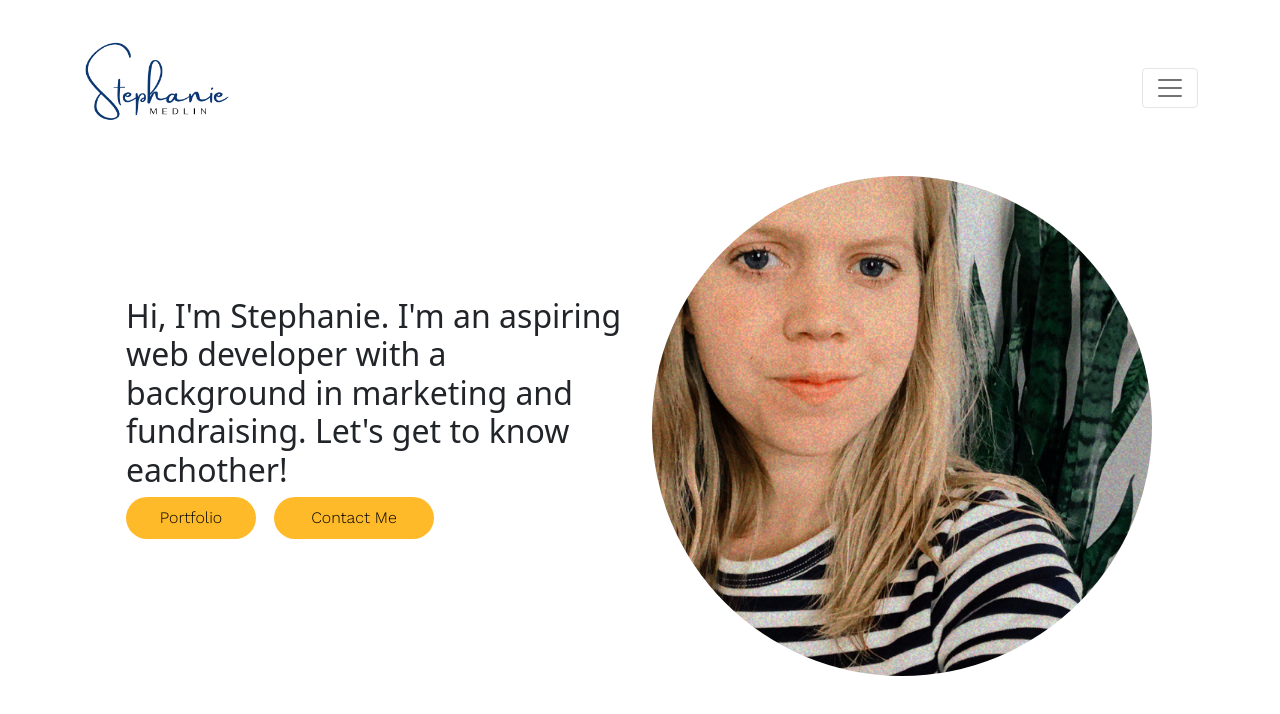
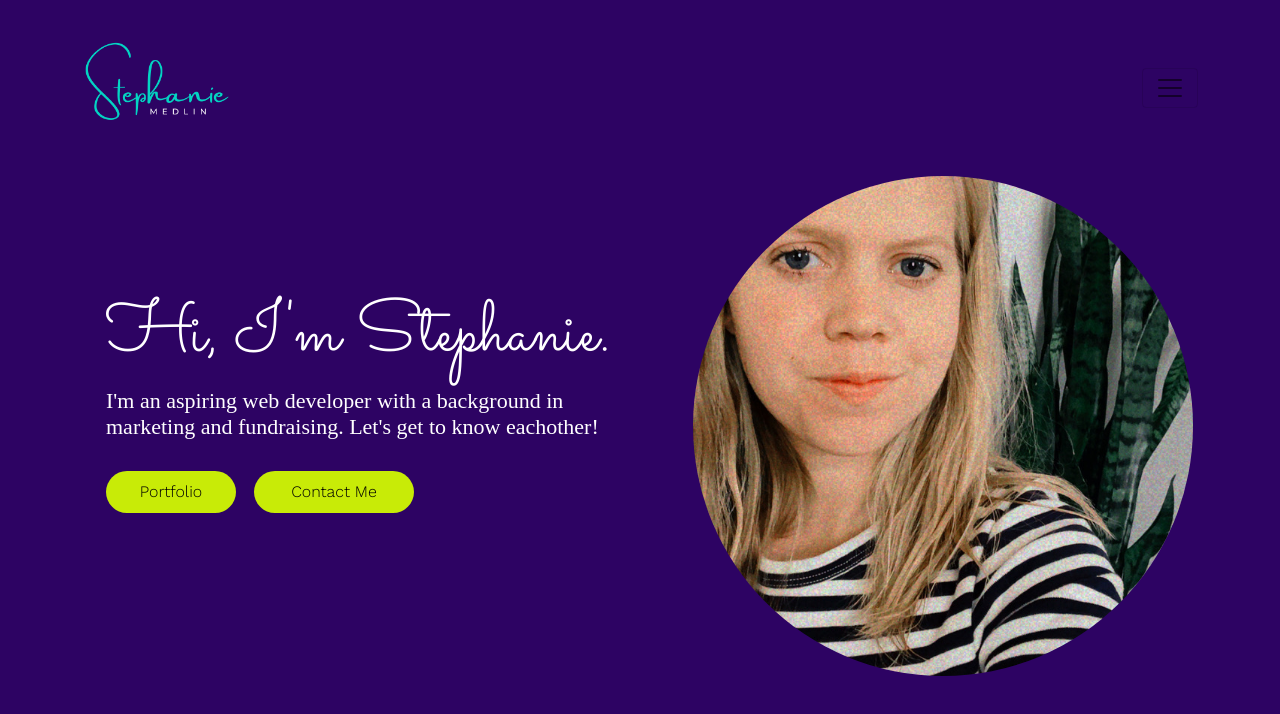
Before and after one commit to smedlin13/sm_portfolio_winter21, a React (Create React App) app in the folder client/: page / in a window 1280 px wide. Shown: the top 714 px of the page. Built offline with nearby package versions, Linux system fonts and the light colour scheme.

Commit message:
changed color scheme

```diff
--- a/client/package.json
+++ b/client/package.json
@@ -1,7 +1,7 @@
 {
   "name": "client",
   "version": "0.1.0",
-  "private": true,
+  "private": false,
   "dependencies": {
     "@formspark/use-formspark": "^0.1.38",
     "@testing-library/jest-dom": "^5.14.1",
@@ -15,7 +15,8 @@
     "react-router-dom": "^6.2.1",
     "react-scripts": "5.0.0",
     "styled-components": "^5.3.3",
-    "web-vitals": "^2.1.0"
+    "web-vitals": "^2.1.0",
+    "webpack": "^5.72.0"
   },
   "proxy": "http://localhost:3001",
   "scripts": {
--- a/client/public/index.html
+++ b/client/public/index.html
@@ -34,18 +34,19 @@
     <link href="https://fonts.googleapis.com/css2?family=Montserrat:wght@200;400;500;700&display=swap" rel="stylesheet">
 
     <style>
-      body {
+      html, body {
         font-family: 'Open Sans', sans-serif;
         font-family: 'Sacramento', cursive;
         font-family: 'Work Sans', sans-serif;
         font-family: 'Montserrat', sans-serif;
+        background-color: #2D0363 ;
       }
     </style>
 
   </head>
   <body>
     <noscript>You need to enable JavaScript to run this app.</noscript>
-    <div id="root"></div>
+    <div id="root" ></div>
     <!--
       This HTML file is a template.
       If you open it directly in the browser, you will see an empty page.
--- a/client/src/App.css
+++ b/client/src/App.css
@@ -1,5 +1,6 @@
 .App {
   text-align: center;
+
 }
 
 .App-logo {
--- a/client/src/App.js
+++ b/client/src/App.js
@@ -8,12 +8,13 @@ import ContactForm from './components/contacts/ContactForm';
 import MainNav from './components/shared/MainNav';
 import { Container } from 'react-bootstrap';
 import Blogs from './components/shared/Blogs';
-import { HeaderTop } from './styles/sharedStyles';
+import { HeaderTop, PageStyle } from './styles/sharedStyles';
 
 const App = () => (
   <>
   <MainNav />
-  <Container >
+  <PageStyle >
+  {/* <Container > */}
   <Routes>
     <Route exact path='/' element={<Home /> } />
     <Route exact path='/home' element={<Home /> } />
@@ -25,7 +26,9 @@ const App = () => (
 
     <Route path='/*' element={<NoMatch />} />
     </Routes>
-    </Container>
+    </PageStyle>
+    {/* </Container> */}
+
   </>
 )
 
--- a/client/src/components/shared/Home.js
+++ b/client/src/components/shared/Home.js
@@ -1,27 +1,49 @@
 import { Image } from 'react-bootstrap';
 import { Container, Row, Col } from 'react-bootstrap';
-import { Title, ParaHome, ContainerBox, Experience, Button, ImageText, HeaderTop } from '../../styles/sharedStyles';
+import { Title, ParaHome, ContainerBox, Experience, Button, ImageText, HeaderTop, SubTitle, MainRow } from '../../styles/sharedStyles';
 // import bike from '../../images/bike.jpeg';
 const Home = () => {
   return (
     <>
     <Container fluid>
-      <Row>
-        <Col style={{display: "flex", alignItems: "center"}}>
+      <MainRow>
+        <Col style={{display: "flex", alignItems: "center", marginRight: "20px", marginBottom: "30px"}}>
           <ul style={{listStyle: "none"}}>
-            <li>
-          <h2 >Hi, I'm Stephanie. I'm an aspiring web developer with a background in marketing and fundraising. Let's get to know eachother!</h2>
-          </li>
+            <li style={{marginBottom: "30px"}}>
+              <Title>Hi, I'm Stephanie. </Title>
+              <SubTitle >I'm an aspiring web developer with a background in marketing and fundraising. Let's get to know eachother!</SubTitle>
+            </li>
           <li>
-          <Button style={{display: "inline-block", width: "130px", marginRight: "18px"}}><a href="/portfolio" style={{textDecoration: "none", color: "black"}}>Portfolio</a></Button>
-          <Button style={{display: "inline-block", width: "160px"}}><a href="/contacts" style={{textDecoration: "none", color: "black"}}>Contact Me</a></Button>
+          <Button
+            style=
+              {{display: "inline-block",
+                width: "130px",
+                marginRight: "18px"}}>
+              <a href="/portfolio"
+                style={
+                {textDecoration: "none",
+                color: "black"}}>
+              Portfolio</a>
+          </Button>
+
+          <Button style=
+            {{display: "inline-block",
+              width: "160px"}}>
+            <a href="/contacts"
+              style={{textDecoration: "none", color: "black"}}>
+              Contact Me</a>
+          </Button>
           </li>
           </ul>
         </Col>
         <Col>
-          <Image src="steph.jpeg" alt="steph_selfie" roundedCircle fluid style={{width: "500px", height: "500px", objectFit: "cover"}}/>
+          <Image
+            src="steph.jpeg"
+            alt="steph_selfie"
+            roundedCircle
+            fluid style={{width: "500px", height: "500px", objectFit: "cover"}}/>
         </Col>
-      </Row>
+      </MainRow>
     </Container>
     </>
 
--- a/client/src/components/shared/MainNav.js
+++ b/client/src/components/shared/MainNav.js
@@ -5,7 +5,7 @@ import { Navbar, Offcanvas, Container, Nav } from 'react-bootstrap';
 const MainNav = ({}) => {
   return (
     <>
-          <Navbar style={{backgroundColor: "white"}} expand={false}>
+          <Navbar style={{backgroundColor: "#2D0363"}} expand={false}>
             <Container style={{padding:"0px !important"}}>
               <Navbar.Brand href="/"><img src="/logo.png" style={{height: "150px", width: "150px"}}/></Navbar.Brand>
               <Navbar.Toggle aria-controls="offcanvasNavbar" />
--- a/client/src/styles/sharedStyles.js
+++ b/client/src/styles/sharedStyles.js
@@ -9,12 +9,21 @@ export const HeaderTop = styled.div`
   background-position: 50% 50%;
   background-repeat: no-repeat;
   background-size: cover;
+  background-color: black;
+`
+export const PageStyle = styled.body`
+  background-color: #2D0363;
+  margin: 0px;
+  padding: 0px;
 `
 export const ImageText = styled.div`
   text-align: center;
   position: flex;
   margin: 0 auto;
   color: white;
+`
+export const MainRow = styled(Row)`
+  margin-left: 50px;
 `
 
 export const h1 = styled.h1`
@@ -25,11 +34,13 @@ export const h1 = styled.h1`
 export const Title = styled.h1`
     font-size: 72px;
     font-family: 'Sacramento', cursive;
-    text-center: center;
+    color: white;
   `
+
 
   export const SubTitle = styled.h2`
     font-size: 22px;
+    color: white;
     font-family: 'Playfair Display', serif;
     position: flex;
   `
@@ -61,7 +72,7 @@ export const Title = styled.h1`
 
 
   export const Button = styled.button`
-      background-color: #ffba29;
+      background-color: #C8EB07;
       color: black;
       display: block;
       margin: 0 auto;
@@ -81,14 +92,10 @@ export const Title = styled.h1`
   export const PortfolioRow = styled(Row)`
     justify-content: center;
     text-align: center;
-    border: solid;
-    width: 400px;
-    margin: 0 auto;
-    padding: 5px;
     `
 
   export const ProjectRow = styled(Row)`
-    margin: 20px 10px 55px 0px;
+    margin: 0px 10px 55px 0px;
     display: flex;
     align-items: center;
     justify-content: center;
```
Also changed, not shown: client/public/logo.png, 1 other file (tests, documents, lock files or other folders).
